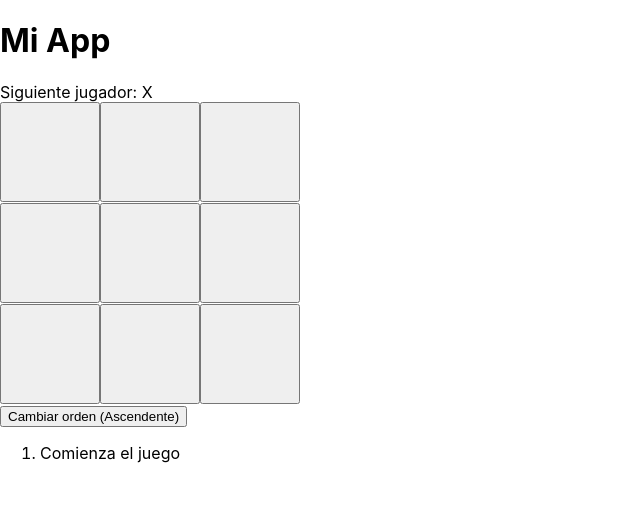
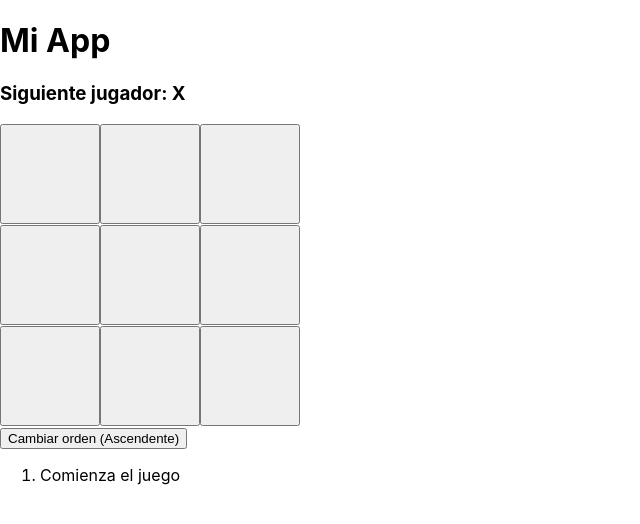
Before and after one commit to asaldanam/react-tutorial, a React (Create React App) app: page / in a window 1280 px wide. Shown: the top 524 px of the page, without its empty margins (0-640 px from the left). Built offline with nearby package versions, Linux system fonts and the light colour scheme.

Commit message:
ej 4 hecho

```diff
--- a/src/components/Board/Board.tsx
+++ b/src/components/Board/Board.tsx
@@ -3,30 +3,42 @@ import Square from "../Square/Square";
 
 interface SquareProps {
   xIsNext: boolean;
-  // squares: Array<null>;
-  squares: any;
+  squares: Array<string | null>;
   onPlay: any;
 }
 
 export default function Board(props: SquareProps) {
+  const [winningLine, setWinningLine] = useState<number[]>([])
+  const [winner, setWinner] = useState<null | 'X' | 'O'>(null);
+
   function handleClick(i: number) {
-    if (props.squares[i] || calculateWinner(props.squares)) {
-      return;
-    }
+    // [...props.squares] solo copia las propiedades inmediatas, pero matiene las referencias en las profundas
+    const nextSquares = structuredClone(props.squares);
+    nextSquares[i] = props.xIsNext ? 'X' : 'O';
 
-    const nextSquares = props.squares.slice();
+    const { winner, line } = calculateWinner(nextSquares);
 
-    if (props.xIsNext) {
-      nextSquares[i] = "X";
-    } else {
-      nextSquares[i] = "O";
-    }
+    if (winner) setWinner(winner)
+    if (line) setWinningLine(line);
 
+    if (props.squares[i]) return;
     props.onPlay(nextSquares);
+
+    console.log(props.squares)
   }
 
-  const winner = calculateWinner(props.squares);
-  const status = winner ? "Ganador: " + winner : "Siguiente jugador: " + (props.xIsNext ? "X" : "O");
+  function haveNoMoreMovements() {
+    if (!props.squares.includes(null)) {
+      return true;
+    }
+  }
+
+  const status =
+    winner
+      ? 'Ganador: ' + winner
+      : haveNoMoreMovements()
+        ? 'El resultado fue un empate'
+        : 'Siguiente jugador: ' + (props.xIsNext ? "X" : "O");
   // let status;
   // if (winner) {
   //   status = "Ganador: " + winner;
@@ -37,6 +49,7 @@ export default function Board(props: SquareProps) {
   // Crear el tablero
   // const rows = [0, 1, 2];
   // rows.map(...)
+
   const board = Array(3)
     .fill(null)
     .map((_, row) => (
@@ -44,11 +57,14 @@ export default function Board(props: SquareProps) {
         {Array(3)
           .fill(null)
           .map((_, col) => {
+
             const squareIndex = row * 3 + col;
             return (
               <Square
+                disabled={!!winner}
+                isHighlighted={winningLine.includes(squareIndex)}
                 key={squareIndex}
-                value={props.squares[squareIndex]}
+                value={props.squares[squareIndex.toString()]}
                 onSquareClick={() => handleClick(squareIndex)}
               />
             );
@@ -56,14 +72,16 @@ export default function Board(props: SquareProps) {
       </div>
     ));
 
+  // console.log({ winner, winningLine })
 
   return (
     <>
-      <div className="status">{status}</div>
+      <h3 className="status">{status}</h3>
       {board}
     </>
   )
 }
+
 
 function calculateWinner(squares: any) {
   const lines = [
@@ -78,14 +96,20 @@ function calculateWinner(squares: any) {
   ];
 
   for (let i = 0; i < lines.length; i++) {
-    const [a, b, c] = lines[i];
+    const line = lines[i];
+    const [a, b, c] = line;
+
     if (squares[a] && squares[a] === squares[b] && squares[a] === squares[c]) {
-      return squares[a];
+      const winner = squares[a];
+
+      return { winner, line };
     }
   }
 
-  return null;
+  return {};
 }
+
+
 
 //FORMAS DE PROVOCAR BUCLES INFINITOS
 
--- a/src/components/Game/Game.tsx
+++ b/src/components/Game/Game.tsx
@@ -3,7 +3,7 @@ import Board from "../Board/Board";
 
 export default function Game() {
   // Guardar en el estado la matriz de 9 elementos
-  const [history, setHistory] = useState([Array(9).fill(null)]);
+  const [history, setHistory] = useState<number[] | null[] | any[]>([Array(9).fill(null)]);
   const [currentMove, setCurrentMove] = useState(0);
   const [ascendingOrder, setAscendingOrder] = useState(true); // Estado para controlar el orden ascendente/descendente
   const xIsNext = currentMove % 2 === 0;
--- a/src/components/Square/Square.tsx
+++ b/src/components/Square/Square.tsx
@@ -1,10 +1,11 @@
-import { useState } from "react";
 import './Square.css'
 
 interface SquareProps {
   value: string | number;
-  onSquareClick: any
-  cosa?: any;
+  onSquareClick: any;
+  isHighlighted?: boolean;
+  disabled?: boolean;
+  // cosa?: any;
 }
 
 export default function Square(props: SquareProps) {
@@ -13,8 +14,10 @@ export default function Square(props: SquareProps) {
   return (
     <>
       <button
+        style={{ background: props.isHighlighted ? 'lightgreen' : '' }}
         className="Square-container"
         onClick={props.onSquareClick}
+        disabled={props.disabled}
       >
         {props.value}
       </button>
--- a/src/index.tsx
+++ b/src/index.tsx
@@ -8,9 +8,7 @@ const root = ReactDOM.createRoot(
   document.getElementById('root') as HTMLElement
 );
 root.render(
-  <React.StrictMode>
-    <App />
-  </React.StrictMode>
+  <App />
 );
 
 // If you want to start measuring performance in your app, pass a function
--- a/tsconfig.json
+++ b/tsconfig.json
@@ -16,6 +16,7 @@
     "module": "esnext",
     "moduleResolution": "node",
     "resolveJsonModule": true,
+    "noImplicitAny": false,
     "isolatedModules": true,
     "noEmit": true,
     "jsx": "react-jsx"
```
